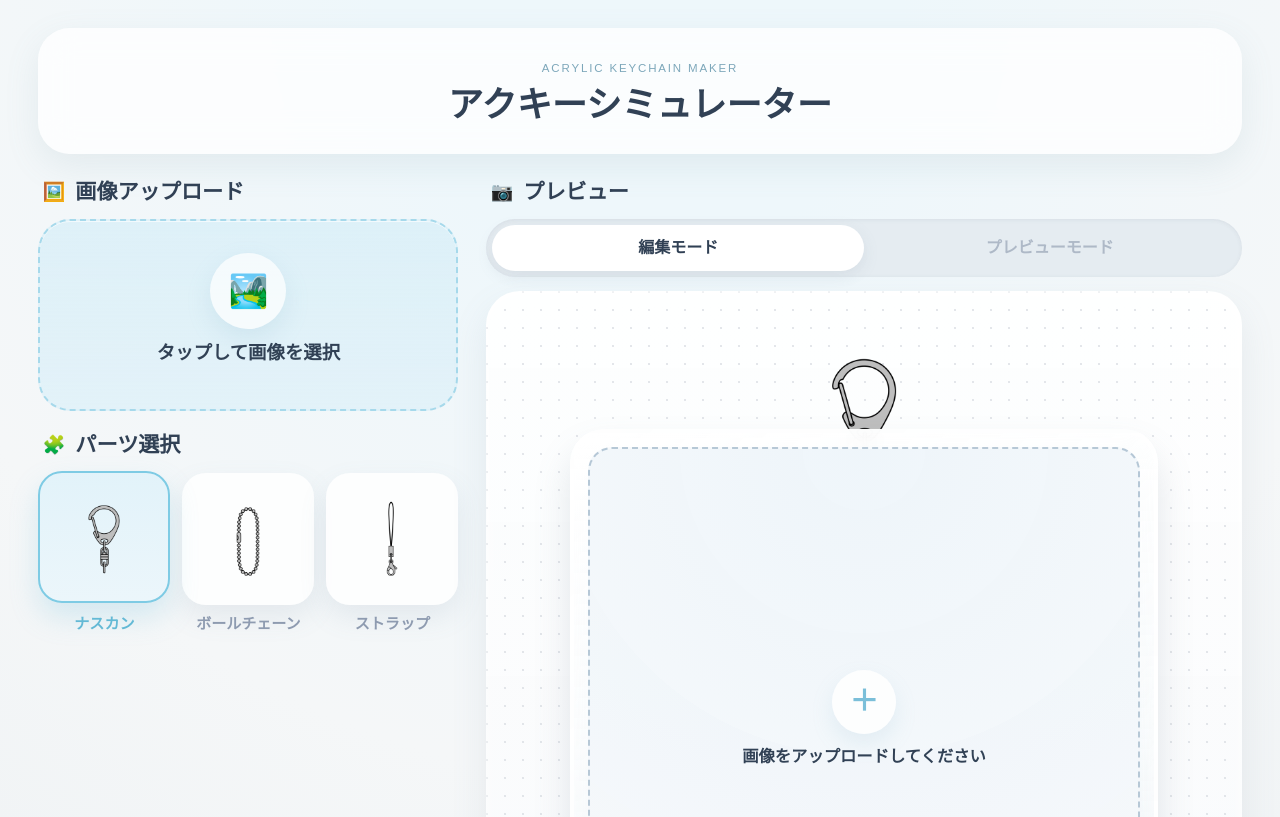
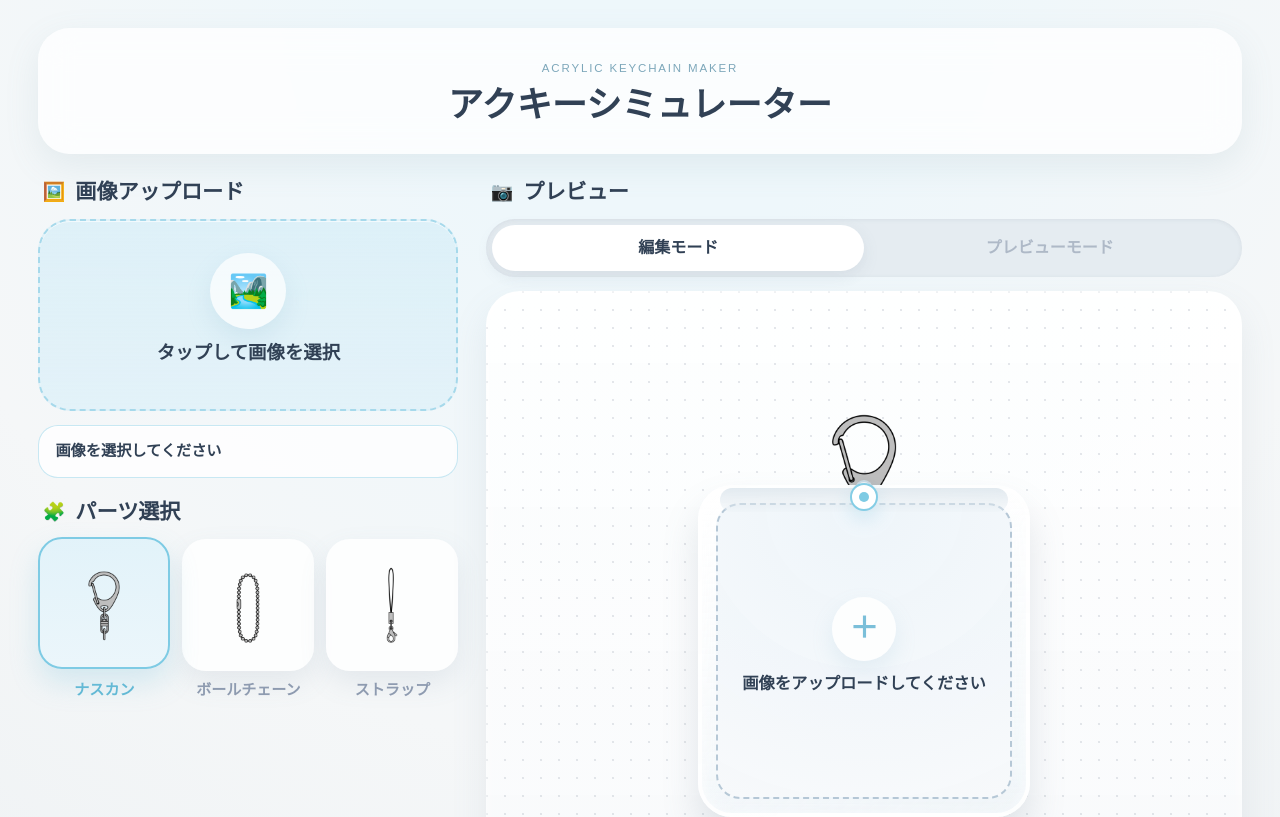
Before and after one commit to chihiro-ak/akkey-simurator, a React (Vite) app: page / in a window 1280 px wide. Shown: the top 817 px of the page. Built offline with nearby package versions, Linux system fonts and the light colour scheme; a web font is replaced by a local one.

Commit message:
feat: implement FEAT-004 and FEAT-005

```diff
--- a/src/App.tsx
+++ b/src/App.tsx
@@ -1,4 +1,4 @@
-import { useEffect, useMemo, useState } from "react";
+import { useEffect, useMemo, useRef, useState } from "react";
 
 import ballChainImage from "./assets/parts/ball-chain.png";
 import nasukanImage from "./assets/parts/nasukan.png";
@@ -28,12 +28,14 @@ const parts: PartOption[] = [
 
 const acceptedTypes = ["image/png", "image/jpeg", "image/webp"];
 const acceptedExtensions = [".png", ".jpg", ".jpeg", ".webp"];
-
 const initialImageAvailability: Record<PartId, boolean> = {
   nasukan: true,
   "ball-chain": true,
   strap: true,
 };
+const holePositionMin = 18;
+const holePositionMax = 82;
+const defaultHolePosition = 50;
 
 const isSupportedImageFile = (file: File) => {
   const lowerName = file.name.toLowerCase();
@@ -50,6 +52,10 @@ function App() {
   const [uploadedArtwork, setUploadedArtwork] = useState<UploadedArtwork | null>(null);
   const [uploadError, setUploadError] = useState<string | null>(null);
   const [imageAvailability, setImageAvailability] = useState(initialImageAvailability);
+  const [holePosition, setHolePosition] = useState(defaultHolePosition);
+  const [isDraggingHole, setIsDraggingHole] = useState(false);
+
+  const cardRef = useRef<HTMLDivElement | null>(null);
 
   const activePart = useMemo(
     () => parts.find((part) => part.id === selectedPart) ?? parts[0],
@@ -67,9 +73,34 @@ function App() {
 
   useEffect(() => {
     if (isPreviewReady) return;
-
     setPreviewMode("edit");
   }, [isPreviewReady]);
+
+  useEffect(() => {
+    if (!isDraggingHole) return;
+
+    const handlePointerMove = (event: PointerEvent) => {
+      const card = cardRef.current;
+      if (!card) return;
+
+      const rect = card.getBoundingClientRect();
+      const ratio = ((event.clientX - rect.left) / rect.width) * 100;
+      const nextValue = Math.min(holePositionMax, Math.max(holePositionMin, ratio));
+      setHolePosition(nextValue);
+    };
+
+    const handlePointerUp = () => {
+      setIsDraggingHole(false);
+    };
+
+    window.addEventListener("pointermove", handlePointerMove);
+    window.addEventListener("pointerup", handlePointerUp);
+
+    return () => {
+      window.removeEventListener("pointermove", handlePointerMove);
+      window.removeEventListener("pointerup", handlePointerUp);
+    };
+  }, [isDraggingHole]);
 
   const handleFileChange = (event: React.ChangeEvent<HTMLInputElement>) => {
     const file = event.target.files?.[0];
@@ -126,6 +157,15 @@ function App() {
     );
   };
 
+  const handleHolePointerDown = (event: React.PointerEvent<HTMLButtonElement | HTMLDivElement>) => {
+    event.preventDefault();
+    setIsDraggingHole(true);
+  };
+
+  const handleHoleReset = () => {
+    setHolePosition(defaultHolePosition);
+  };
+
   return (
     <main className="app-shell">
       <section className="phone-frame">
@@ -156,7 +196,7 @@ function App() {
                 <span>{uploadCtaDescription}</span>
               </label>
 
-              {/* <div className={`upload-status-card is-${uploadStatus}`} aria-live="polite">
+              <div className={`upload-status-card is-${uploadStatus}`} aria-live="polite">
                 {uploadStatus === "empty" ? (
                   <>
                     <strong>画像を選択してください</strong>
@@ -165,7 +205,6 @@ function App() {
                 {uploadStatus === "loading" ? (
                   <>
                     <strong>プレビューを作成中です</strong>
-                    <span>選択した画像を読み込んでいます。少しお待ちください。</span>
                   </>
                 ) : null}
                 {uploadStatus === "ready" && uploadedArtwork ? (
@@ -180,7 +219,7 @@ function App() {
                     <span>{uploadError}</span>
                   </>
                 ) : null}
-              </div> */}
+              </div>
             </section>
 
             <section className="panel">
@@ -251,7 +290,12 @@ function App() {
             </div>
 
             <div className={`preview-stage ${previewMode === "preview" ? "is-clean" : ""}`}>
-              <div className="preview-hardware" aria-hidden="true">
+              <div className={`preview-object ${previewMode === "preview" && isPreviewReady ? "is-animated" : ""}`}>
+                <div
+                  className="preview-hardware"
+                  aria-hidden="true"
+                  style={{ left: `${holePosition}%` }}
+                >
                   {isPartImageAvailable ? (
                     <span className="preview-image-crop">
                       <img
@@ -266,7 +310,23 @@ function App() {
                   )}
                 </div>
 
-              <div className="acrylic-card">
+                <div className="acrylic-card" ref={cardRef}>
+                  <span className="hole-cutout" style={{ left: `${holePosition}%` }} />
+
+                  {previewMode === "edit" ? (
+                    <div className="hole-editor" onPointerDown={handleHolePointerDown}>
+                      <div className="hole-track" />
+                      <button
+                        aria-label="穴位置を調整"
+                        className="hole-handle"
+                        onDoubleClick={handleHoleReset}
+                        onPointerDown={handleHolePointerDown}
+                        style={{ left: `${holePosition}%` }}
+                        type="button"
+                      />
+                    </div>
+                  ) : null}
+
                   {uploadedArtwork ? (
                     <img
                       alt="アクキーの完成イメージ"
@@ -292,16 +352,20 @@ function App() {
                       </span>
                     </div>
                   )}
+
                   {previewMode === "edit" && uploadedArtwork ? (
                     <div className="edit-overlay">
-                    <span>ドラッグして配置</span>
+                      <span>ドラッグして穴位置を調整</span>
                       <small>{activePart.label}パーツで確認中</small>
                     </div>
                   ) : null}
                 </div>
+              </div>
 
               <p className="preview-caption" aria-live="polite">
-                {uploadedArtwork ? `${activePart.label}パーツでプレビュー中` : ""}
+                {uploadedArtwork
+                  ? `${activePart.label}パーツでプレビュー中`
+                  : "画像を読み込むとプレビューできます"}
               </p>
             </div>
           </section>
--- a/src/styles.css
+++ b/src/styles.css
@@ -30,6 +30,10 @@ input {
 
 button {
   cursor: pointer;
+}
+
+img {
+  max-width: 100%;
 }
 
 .sr-only {
@@ -296,7 +300,7 @@ button {
   position: relative;
   min-height: 410px;
   border-radius: 34px;
-  padding: 116px 22px 28px;
+  padding: 34px 22px 28px;
   background:
     radial-gradient(circle at 1px 1px, rgba(205, 210, 218, 0.55) 1px, transparent 0),
     linear-gradient(180deg, rgba(255, 255, 255, 0.92), rgba(247, 249, 251, 0.94));
@@ -314,10 +318,21 @@ button {
     linear-gradient(180deg, rgba(255, 255, 255, 0.92), rgba(247, 249, 251, 0.94));
 }
 
+.preview-object {
+  position: relative;
+  display: grid;
+  justify-items: center;
+  padding-top: 86px;
+}
+
+.preview-object.is-animated {
+  animation: preview-sway 3.6s ease-in-out infinite;
+  transform-origin: top center;
+}
+
 .preview-hardware {
   position: absolute;
-  top: 30px;
-  left: 50%;
+  top: 0;
   transform: translateX(-50%);
   display: grid;
   place-items: center;
@@ -358,6 +373,56 @@ button {
     0 22px 36px rgba(106, 122, 136, 0.18),
     inset 0 4px 16px rgba(255, 255, 255, 0.62);
   backdrop-filter: blur(10px);
+}
+
+.hole-cutout {
+  position: absolute;
+  top: -9px;
+  width: 18px;
+  height: 18px;
+  transform: translateX(-50%);
+  border-radius: 999px;
+  border: 2px solid rgba(198, 213, 224, 0.9);
+  background: rgba(246, 248, 250, 0.9);
+  box-shadow: 0 2px 8px rgba(124, 140, 154, 0.16);
+  z-index: 3;
+}
+
+.hole-editor {
+  position: absolute;
+  inset: 0;
+  z-index: 4;
+}
+
+.hole-track {
+  position: absolute;
+  top: -1px;
+  left: 18px;
+  right: 18px;
+  height: 24px;
+  border-radius: 999px;
+  background: linear-gradient(180deg, rgba(214, 225, 233, 0.78), rgba(236, 242, 246, 0.42));
+  opacity: 0.9;
+}
+
+.hole-handle {
+  position: absolute;
+  top: -6px;
+  width: 28px;
+  height: 28px;
+  transform: translateX(-50%);
+  border: 2px solid rgba(126, 203, 228, 0.95);
+  border-radius: 999px;
+  background: #ffffff;
+  box-shadow: 0 8px 18px rgba(120, 194, 220, 0.24);
+}
+
+.hole-handle::after {
+  content: "";
+  position: absolute;
+  inset: 7px;
+  border-radius: 999px;
+  background: #7ecbe4;
 }
 
 .artwork {
@@ -458,6 +523,17 @@ button {
   color: #6c8091;
 }
 
+@keyframes preview-sway {
+  0%,
+  100% {
+    transform: rotate(-2deg);
+  }
+
+  50% {
+    transform: rotate(2deg);
+  }
+}
+
 @media (max-width: 420px) {
   .app-shell {
     padding-inline: 10px;
@@ -484,8 +560,8 @@ button {
     padding-inline: 18px;
   }
 
-  .preview-stage {
-    padding-top: 102px;
+  .preview-object {
+    padding-top: 74px;
   }
 
   .preview-hardware {
@@ -514,7 +590,11 @@ button {
 
   .preview-stage {
     min-height: 620px;
-    padding: 126px 30px 34px;
+    padding: 42px 30px 34px;
+  }
+
+  .preview-object {
+    padding-top: 96px;
   }
 
   .preview-hardware {
@@ -541,7 +621,11 @@ button {
 
   .preview-stage {
     min-height: 720px;
-    padding: 138px clamp(32px, 4vw, 56px) 34px;
+    padding-inline: clamp(32px, 4vw, 56px);
+  }
+
+  .preview-object {
+    padding-top: 108px;
   }
 
   .preview-hardware {
```
Also changed, not shown: 1 other file (tests, documents, lock files or other folders). Lines whose indentation alone changed are shown as unchanged.
